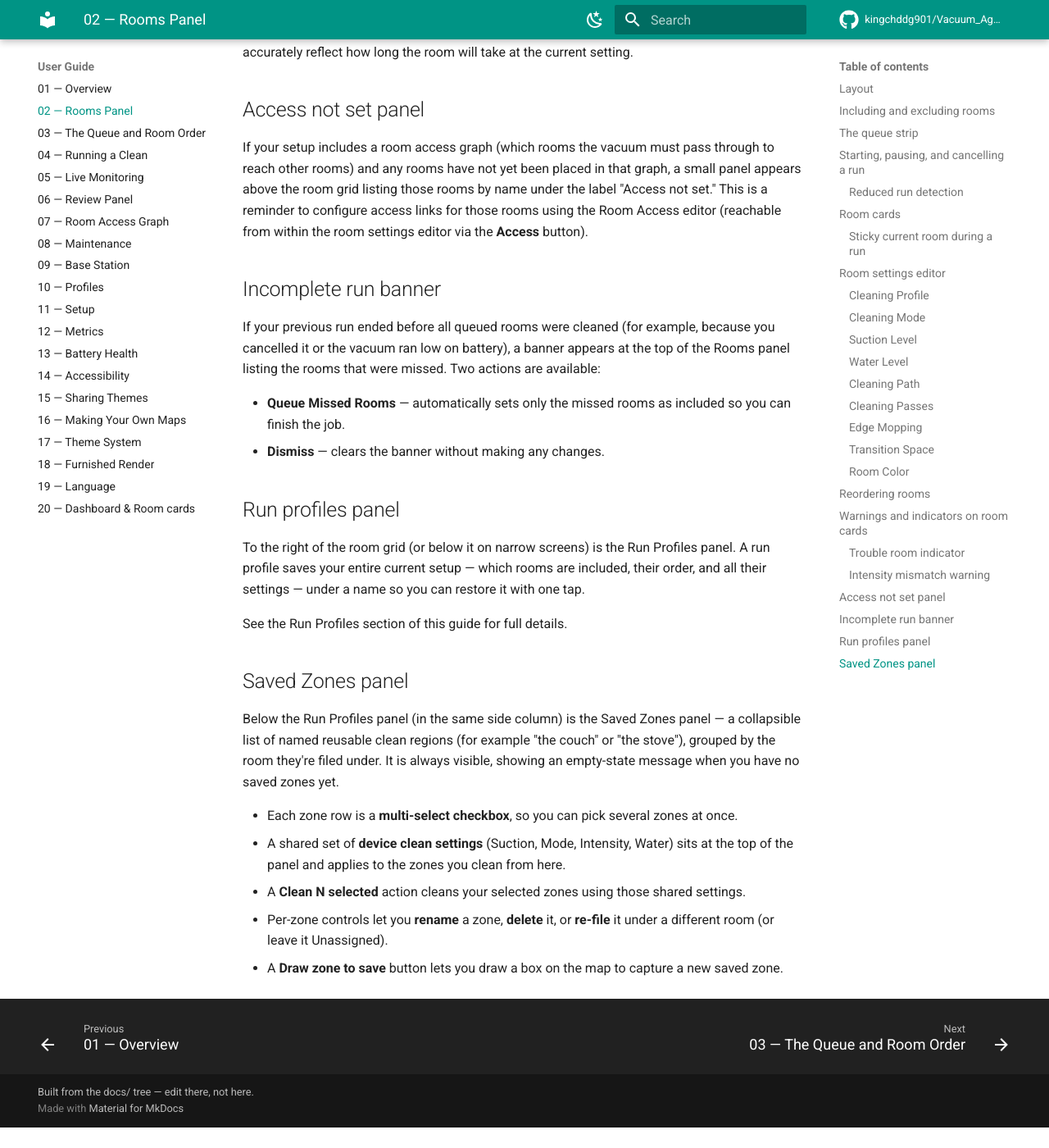
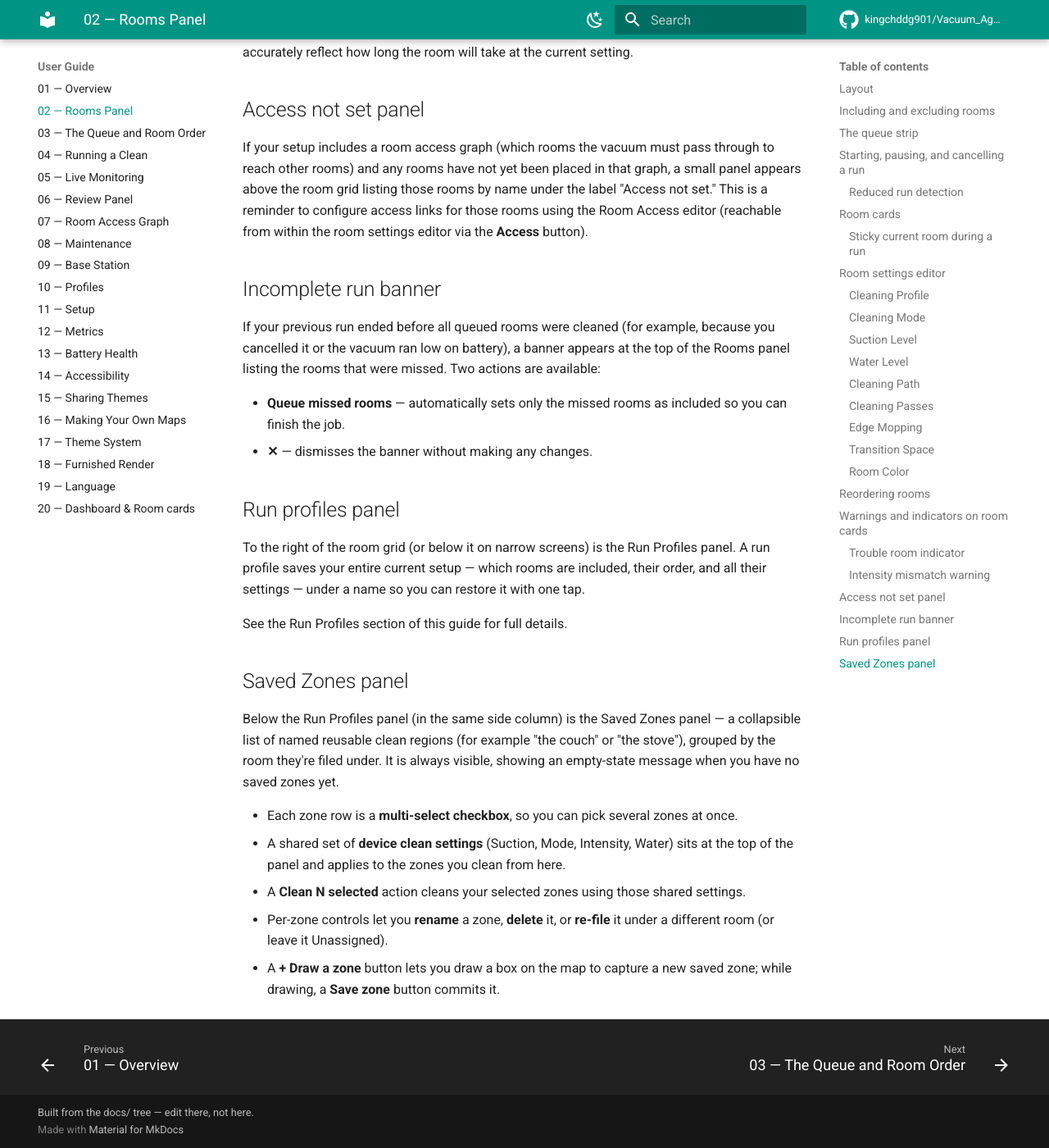
Before and after one commit to kingchddg901/Vacuum_Agent, an MkDocs documentation site: the page built from docs/user-guide/02-rooms-panel.md, in a window 1280 px wide and 1400 px high, scrolled down 6977 px. Shown: the whole window at 82% size. Built offline with MkDocs 1.6.1 and Material for MkDocs 9.7.7, drawn with Linux system fonts in a browser that asks for light colours; comment, search, counter and statistics services are not loaded; before the commit the page ends 8352 px from its top, so only the background shows below that.

Commit message:
docs(user-guide): fix two stale button labels in Rooms panel
UG drift-audit (fan-out per cluster -> adversarial per-finding verify)
found the user-guide otherwise clean; only 02-rooms-panel.md had drift:

- Saved Zones: the "Draw zone to save" button does not exist. Real
  labels are "+ Draw a zone" (saved_zones.draw) to enter draw mode and
  "Save zone" (saved_zones.save_drawn) to commit.
- Incomplete-run banner: the dismiss control is the "X" glyph
  (learning.dismiss_aria, no visible "Dismiss" text) -- matches how
  doc 05 already describes it. Also fixed sibling caps drift
  "Queue Missed Rooms" -> "Queue missed rooms" (learning.queue_missed_rooms).

mkdocs --strict green.

Co-Authored-By: Claude Opus 4.8 (1M context) <noreply@anthropic.com>

```diff
--- a/docs/user-guide/02-rooms-panel.md
+++ b/docs/user-guide/02-rooms-panel.md
@@ -201,8 +201,8 @@ If your setup includes a room access graph (which rooms the vacuum must pass thr
 
 If your previous run ended before all queued rooms were cleaned (for example, because you cancelled it or the vacuum ran low on battery), a banner appears at the top of the Rooms panel listing the rooms that were missed. Two actions are available:
 
-- **Queue Missed Rooms** — automatically sets only the missed rooms as included so you can finish the job.
-- **Dismiss** — clears the banner without making any changes.
+- **Queue missed rooms** — automatically sets only the missed rooms as included so you can finish the job.
+- **✕** — dismisses the banner without making any changes.
 
 ## Run profiles panel
 
@@ -218,4 +218,4 @@ Below the Run Profiles panel (in the same side column) is the Saved Zones panel
 - A shared set of **device clean settings** (Suction, Mode, Intensity, Water) sits at the top of the panel and applies to the zones you clean from here.
 - A **Clean N selected** action cleans your selected zones using those shared settings.
 - Per-zone controls let you **rename** a zone, **delete** it, or **re-file** it under a different room (or leave it Unassigned).
-- A **Draw zone to save** button lets you draw a box on the map to capture a new saved zone.
+- A **+ Draw a zone** button lets you draw a box on the map to capture a new saved zone; while drawing, a **Save zone** button commits it.
```
